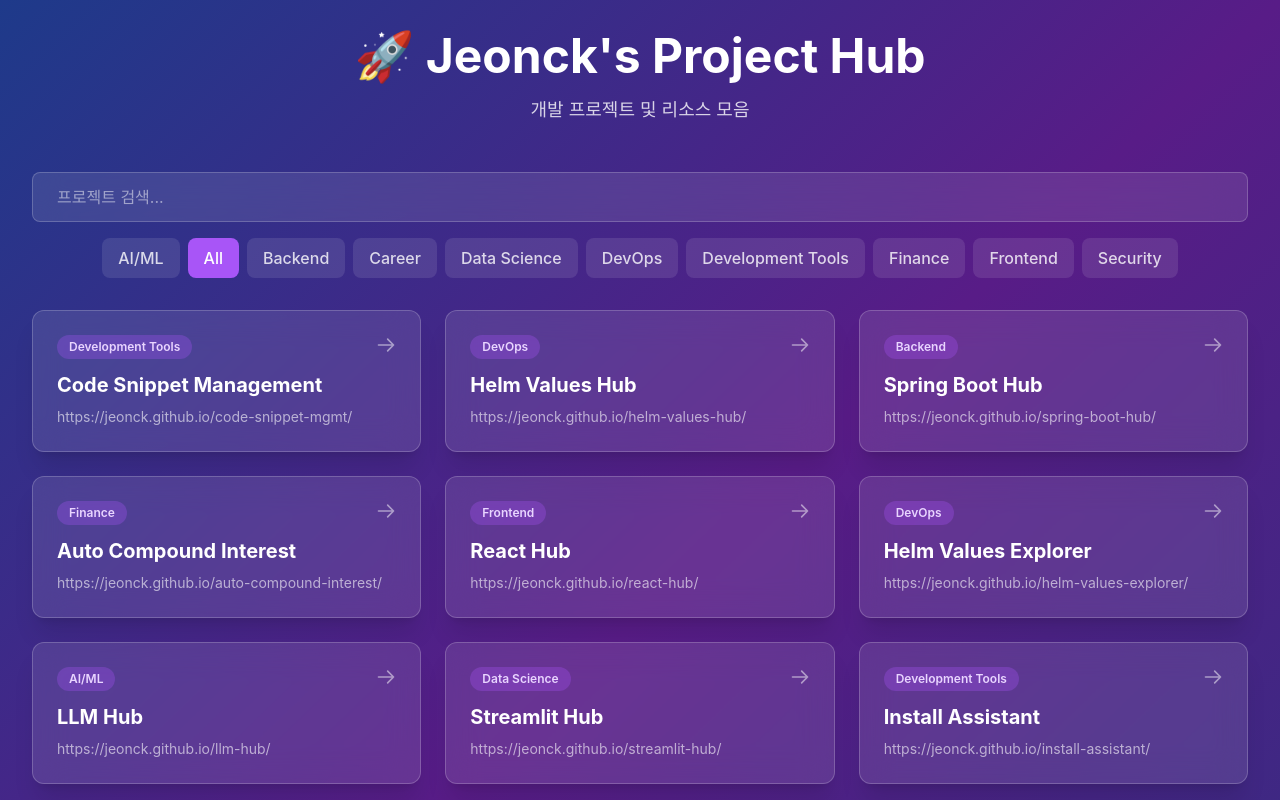
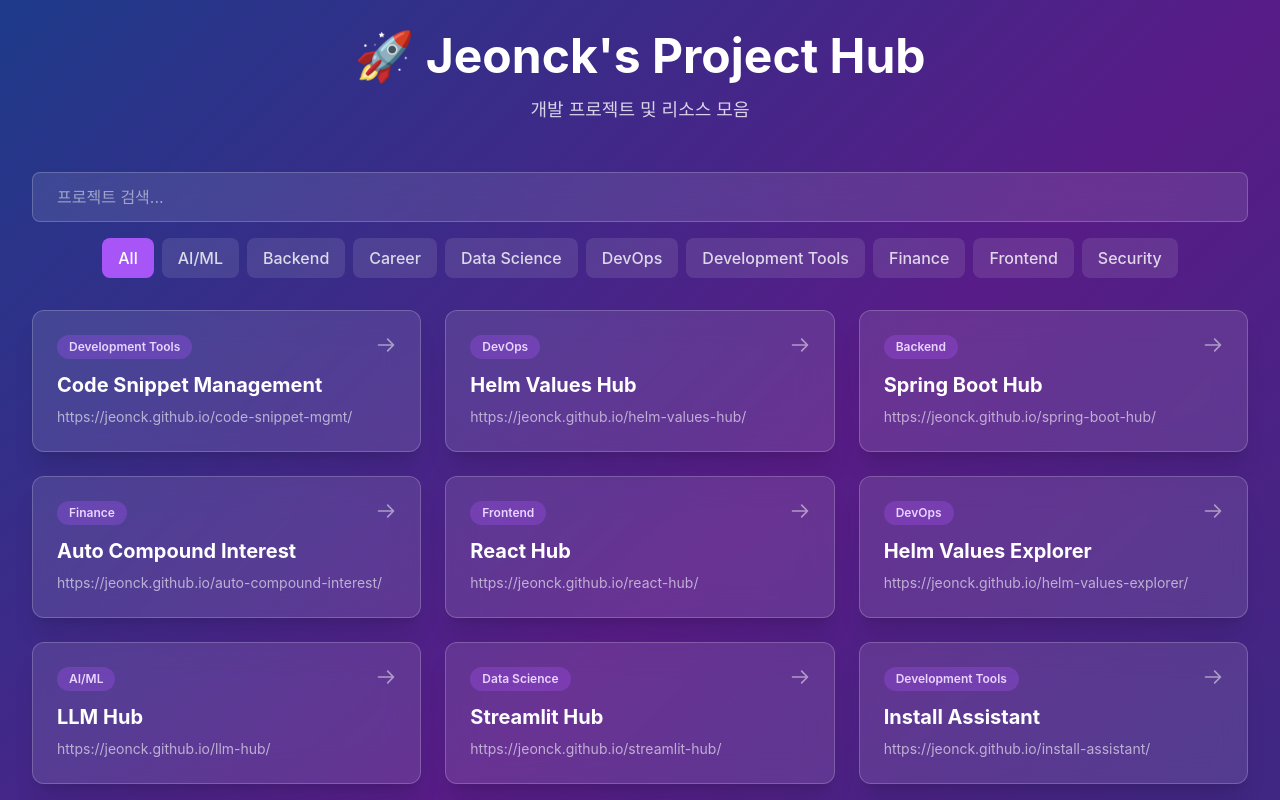
Before and after one commit to jeonck/jeonckHub, a React (Vite) app in the folder react-app/: page / in a window 1280 px wide. Shown: the top 800 px of the page. Built offline with nearby package versions, Linux system fonts and the light colour scheme.

Commit message:
fix: Ensure 'All' category appears first

```diff
--- a/react-app/src/App.jsx
+++ b/react-app/src/App.jsx
@@ -18,7 +18,7 @@
   { title: 'Mermaid Diagram Viewer', url: 'https://jeonck.github.io/mermaid-diagram-viewer/', category: 'Development Tools' },
 ]
 
-const categories = ['All', ...new Set(projects.map(p => p.category))].sort()
+const categories = ['All', ...[...new Set(projects.map(p => p.category))].sort()]
 
 function App() {
   const [selectedCategory, setSelectedCategory] = useState('All')
```
